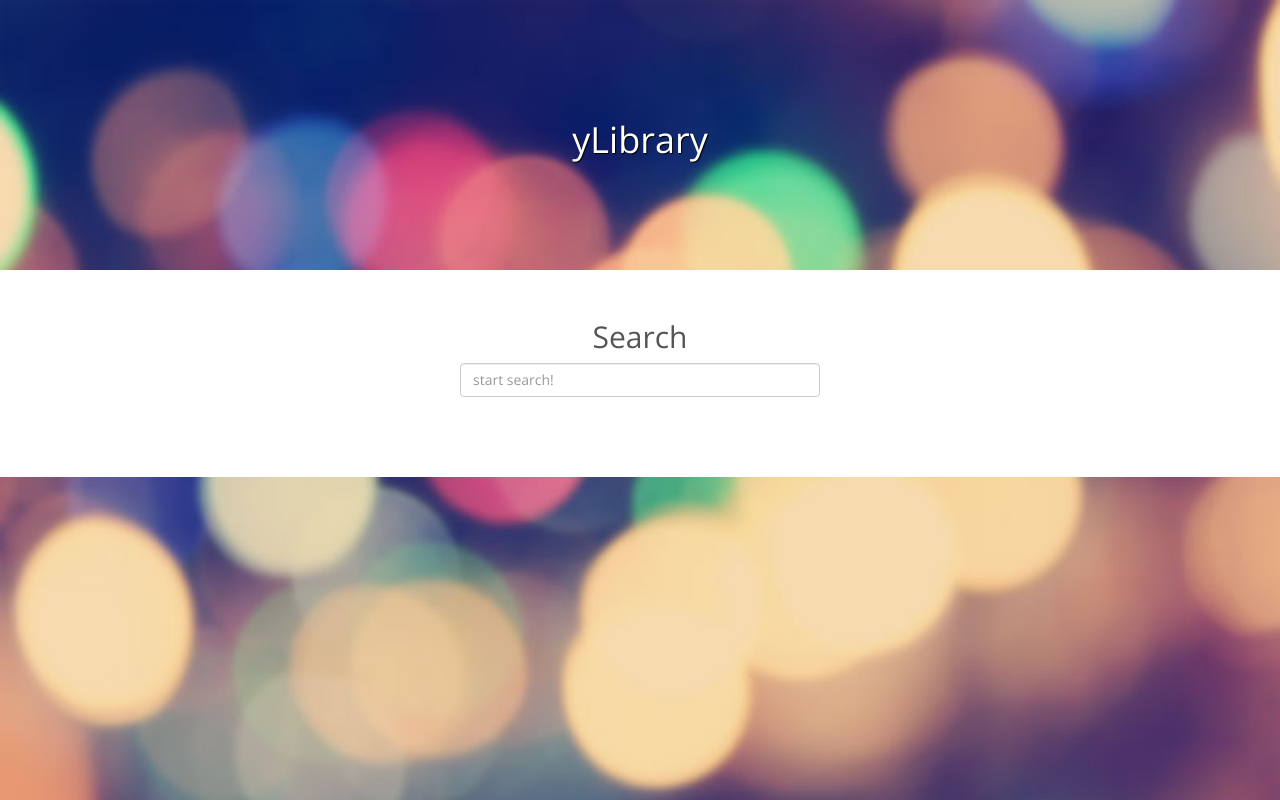
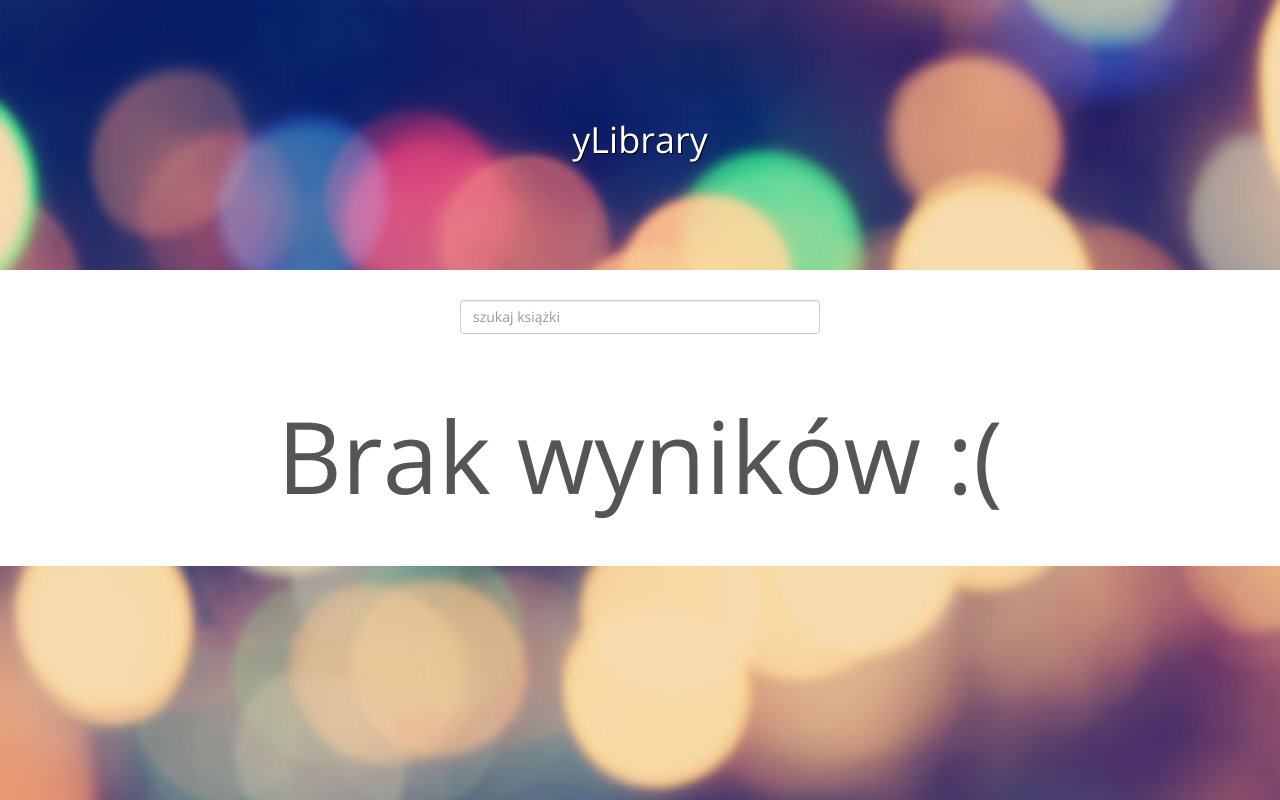
Before and after one commit to young-digital-planet/yLibrary, a website: page app/index.html in a window 1280 px wide. Drawn offline with nearby package versions, Linux system fonts and the light colour scheme; some packages are replaced by stand-ins of ours; no server answers.

Commit message:
showing a message when no results are found

```diff
--- a/app/index.html
+++ b/app/index.html
@@ -18,11 +18,10 @@
 		</header>
 		<section id="search" class="realy-wide">
 			<div class="container">
-				<h2 class="text-center">Search</h2>
 				<div class="row">
 					<div class="col-xs-12 col-sm-6 col-md-4 col-lg-4 col-sm-offset-3 col-md-offset-4 col-lg-offset-4">
 						<input type="text" class="form-control" id="searchInput"
-                   placeholder="start search!"
+                   placeholder="szukaj książki"
                    ng-model="searchQuery">
 					</div>
 				</div>
@@ -31,7 +30,7 @@
 		<section id="browse" ng-controller="books">
 			<div class="container">
 				<div class="row">
-					<div ng-repeat="bq in booksQueue | filter:searchQuery" class="repeated-item col-xs-12 col-sm-4 col-md-3 col-lg-3">
+					<div ng-repeat="bq in filteredBooksQueue = (booksQueue | filter:searchQuery)" class="repeated-item col-xs-12 col-sm-4 col-md-3 col-lg-3">
 						<div class="thumbnail">
 							<img src="{{bq.book.image_url}}" alt="Book thumbnail" class="img-responsive">
 							<div class="caption">
@@ -43,6 +42,7 @@
 							</div>
 						</div>
 					</div>
+          <p ng-hide="filteredBooksQueue.length" id="no-search-results">Brak wyników :(</p>
 				</div>
 			</div>
 		</section>
--- a/app/less/ylibrary.less
+++ b/app/less/ylibrary.less
@@ -46,6 +46,11 @@ a {
 	.padding-vertical(30px;25px;);
 	background-color: @palette-white;
 }
+
+#no-search-results {
+  font-size: 100px;
+  text-align: center;
+}
  #browse {
 	.padding-vertical(25px;30px;);
 	background-color: @palette-white;
```
Also changed, not shown: app/css/ylibrary.css.
